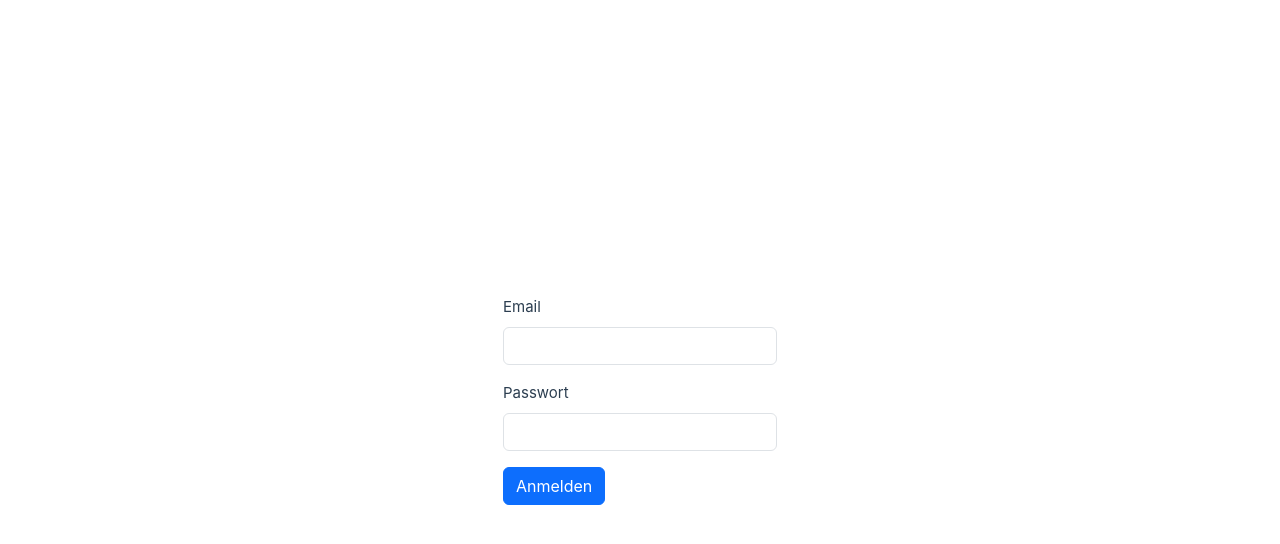
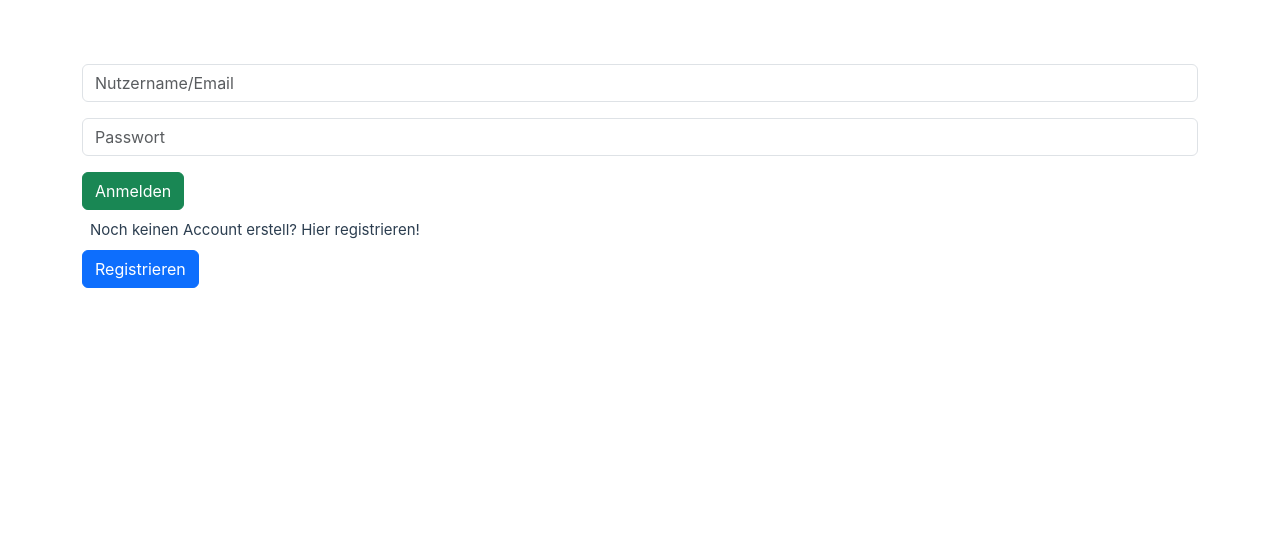
Before and after one commit to TheRealAjay/ArcheryFrontend, a Vue app: page / in a window 1280 px wide. Shown: the top 544 px of the page. Built offline with nearby package versions, Linux system fonts and the light colour scheme.

Commit message:
Register Frontend
Added reusable ValidatedInput component

```diff
--- a/src/App.vue
+++ b/src/App.vue
@@ -3,6 +3,7 @@ import HelloWorld from './components/HelloWorld.vue'
 import TheWelcome from './components/TheWelcome.vue'
 // const axios = require('../node_modules/axios/dist/browser/axios.cjs')
 import Login from './components/Login.vue'
+import Register from "@/components/Register.vue";
 </script>
 
 <script>
@@ -13,12 +14,20 @@ export default {
     return {
       testMsg: 'test message',
       token: '',
-      url: 'http://88.198.105.137:5000/Auth/login'
+      register: false
     }
   }
 }
 </script>
 
 <template>
-<Login></Login>
+  <div class="container">
+    <div class="row">
+      <div class="col-12">
+
+        <Login @token="(msg) => this.token = msg" v-if="!token && !register" @register="(msg) => this.register = msg"></Login>
+        <Register v-if="!token && register"></Register>
+      </div>
+    </div>
+  </div>
 </template>
--- a/src/assets/main.css
+++ b/src/assets/main.css
@@ -1,12 +1,4 @@
 @import './base.css';
-
-#app {
-  max-width: 1280px;
-  margin: 0 auto;
-  padding: 2rem;
-
-  font-weight: normal;
-}
 
 a,
 .green {
@@ -21,15 +13,6 @@ a,
   }
 }
 
-@media (min-width: 1024px) {
-  body {
-    display: flex;
-    place-items: center;
-  }
-
-  #app {
-    display: grid;
-    grid-template-columns: 1fr 1fr;
-    padding: 0 2rem;
-  }
+#app{
+  margin-top: 5%;
 }
--- a/src/components/Login.vue
+++ b/src/components/Login.vue
@@ -1,16 +1,13 @@
 <template>
 
 
-  <form>
-    <div class="mb-3">
-      <label for="email" class="form-label">Email</label>
-      <input v-model="email" type="email" class="form-control" id="email" aria-describedby="emailHelp">
-    </div>
-    <div class="mb-3">
-      <label for="password" class="form-label">Passwort</label>
-      <input v-model="password" type="password" class="form-control" id="password">
-    </div>
-    <button @click="fetchToken" type="submit" class="btn btn-primary">Anmelden</button>
+  <form novalidate>
+    <ValidatedInput v-model="email" type="email" label="Nutzername/Email" :valid=true></ValidatedInput>
+    <ValidatedInput error-msg="Nutzername oder Passwort falsch" v-model="password" type="password" label="Passwort" :valid=valid></ValidatedInput>
+    <button @click="fetchToken" class="btn btn-success" type="button">Anmelden</button>
+
+    <p class="m-2">Noch keinen Account erstell? Hier registrieren!</p>
+    <button class="btn btn-primary" @click="$emit('register', true)" type="button">Registrieren</button>
   </form>
 
 
@@ -20,20 +17,26 @@
 <script>
 import axios from "axios";
 import config from '../../config.json'
+import ValidatedInput from "@/components/ValidatedInput.vue";
 
 export default {
   name: "Login",
+  components: {ValidatedInput},
+  emits:['token', 'register'],
   data() {
     return {
       email: '',
       password: '',
       apiPath: '/Auth/login',
-      token: ''
+      valid: true
     }
   },
   methods: {
+    validate(){
+
+    },
     async fetchToken() {
-      this.token = await axios({
+      let response = await axios({
         url: config.api.url + this.apiPath,
         method: "post",
         headers: {
@@ -46,17 +49,11 @@ export default {
         }
       })
           .then(function (response) {
-            console.log(response)
-            return response["data"]["token"];
+            return response["data"]["token"]
           })
-          .catch(err => console.log(err))
+          .catch(err => console.log(err + "ERROR caught"))
+      this.$emit('token', response)
     }
   }
 }
 </script>
-
-<style scoped>
-form{
-  left: 50%;
-}
-</style>
--- /dev/null
+++ b/src/components/Register.vue
@@ -0,0 +1,79 @@
+<template>
+  <form>
+    <ValidatedInput v-model="email" label="Email" type="email" error-msg="Bitte geben sie eine valide Email ein." :valid=validation.email></ValidatedInput>
+    <ValidatedInput v-model="username" label="Nutzername" type="text" error-msg="3-20 Zeichen;Nur Zahlen und Buchstaben" :valid=validation.username></ValidatedInput>
+    <ValidatedInput v-model="firstName" label="Vorname" type="text" error-msg="Bitte geben sie Ihren Vornamen ein" :valid=validation.firstName></ValidatedInput>
+    <ValidatedInput v-model="lastName" label="Nachname" type="text" error-msg="Bitte geben sie Ihren Nachnamen ein" :valid=validation.lastName></ValidatedInput>
+    <ValidatedInput v-model="password" label="Passwort" type="password" error-msg="Min. 8 Zeichen lang;Min. ein Groß- und Kleinbuchstaben;Min. eine Zahl und ein Sonderzeichen" :valid=validation.password></ValidatedInput>
+    <ValidatedInput v-model="repeatPassword" label="Passwort wiederholen" type="password" error-msg="Passwort stimmt nicht überein" :valid=validation.repeatPassword></ValidatedInput>
+    <button @click="registerApi" type="button" class="btn btn-success">Registrieren</button>
+  </form>
+</template>
+
+<script>
+import ValidatedInput from "@/components/ValidatedInput.vue";
+
+export default {
+  name: "Register",
+  components: {ValidatedInput},
+  data() {
+    return {
+      email: "",
+      username: "",
+      password: "",
+      firstName: "",
+      lastName: "",
+      repeatPassword:"",
+      validation: {
+        email: true,
+        username: true,
+        password: true,
+        firstName: true,
+        lastName: true,
+        repeatPassword: true,
+      }
+    }
+  },
+  methods: {
+    registerApi() {
+      if (!this.validateInput()) {
+        console.log("invalid")
+        return
+      }
+
+    },
+    validateInput() {
+      let returnValue = true
+      for (let key in this.validation) {
+        this.validation[key] = true
+        console.log(key)
+      }
+      if (!/(([^<>()\[\]\\.,;:\s@"]+(\.[^<>()\[\]\\.,;:\s@"]+)*)|(".+"))@((\[[0-9]{1,3}\.[0-9]{1,3}\.[0-9]{1,3}\.[0-9]{1,3}])|(([a-zA-Z\-0-9]+\.)+[a-zA-Z]{2,}))/.test(this.email)) {
+        this.validation.email = false;
+        returnValue = false;
+      }
+      if (!/^(?=.*?[A-Z])(?=.*?[a-z])(?=.*?[0-9])(?=.*?[#?!@$ %^&*-]).{8,}$/.test(this.password)) {
+        this.validation.password = false;
+        returnValue = false;
+      }
+      if (!this.password == this.repeatPassword) {
+        this.validation.repeatPassword = false;
+        returnValue = false;
+      }
+      if (!/^[A-Za-z0-9]{3,20}$/.test(this.username)) {
+        this.validation.username = false;
+        returnValue = false;
+      }
+      if (this.firstName.length < 1) {
+        this.validation.firstName = false;
+        returnValue = false;
+      }
+      if (this.lastName.length < 1) {
+        this.validation.lastName = false;
+        returnValue = false;
+      }
+      return returnValue;
+    }
+  }
+}
+</script>
--- /dev/null
+++ b/src/components/ValidatedInput.vue
@@ -0,0 +1,25 @@
+<template>
+  <div class="mb-3">
+    <input :placeholder=label v-model="inputValue" :type="type" class="form-control">
+    <div v-for="temp in errorMsg.split(';')" v-if="!valid" class="text-danger">
+      {{temp}}
+    </div>
+  </div>
+</template>
+
+<script>
+export default {
+  name: "ValidatedInput",
+  props:['label', 'type', 'errorMsg', 'modelValue', 'valid'],
+  computed:{
+    inputValue:{
+      get(){
+        return this.modelValue
+      },
+      set(value){
+        this.$emit('update:modelValue', value)
+      }
+    }
+  }
+}
+</script>
```
